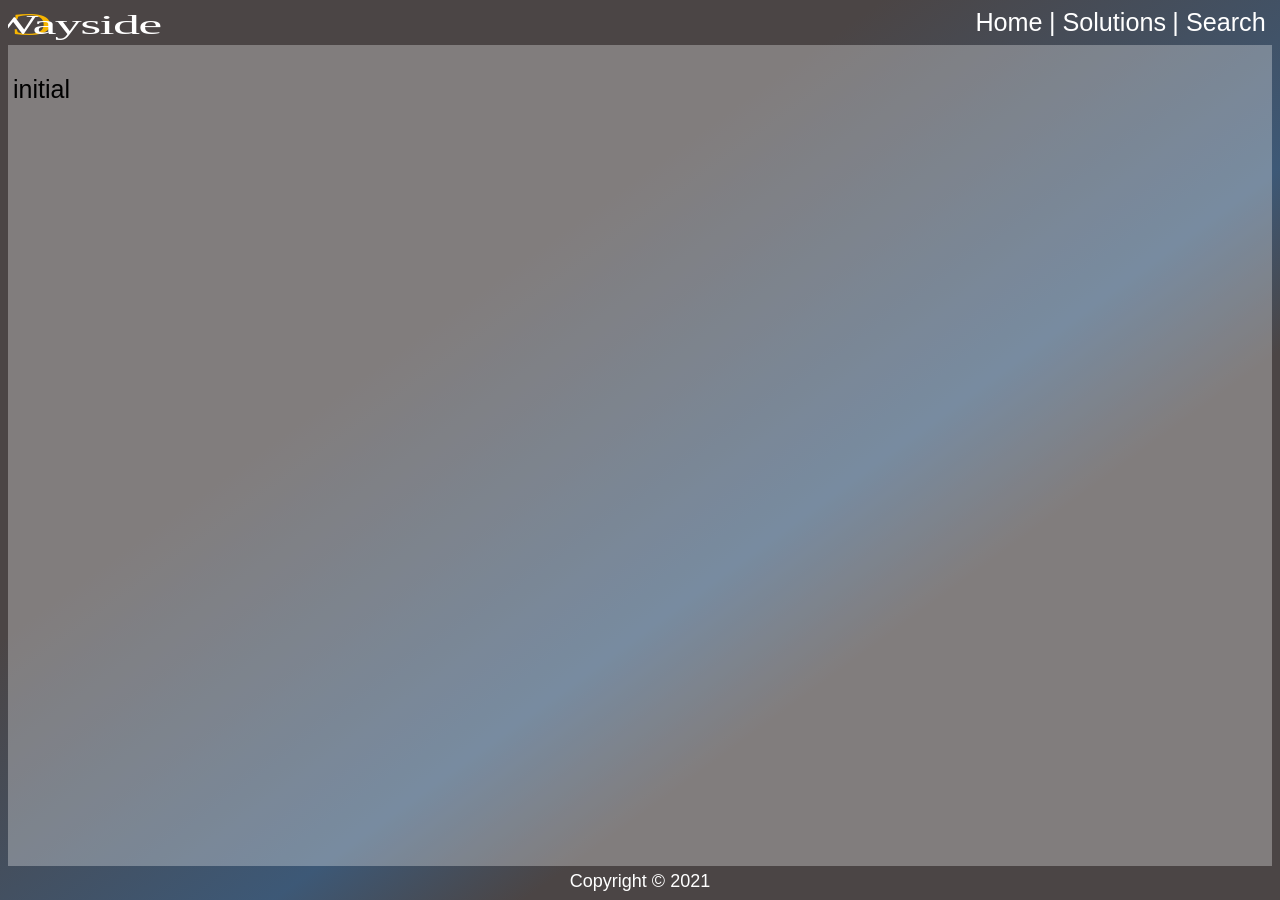
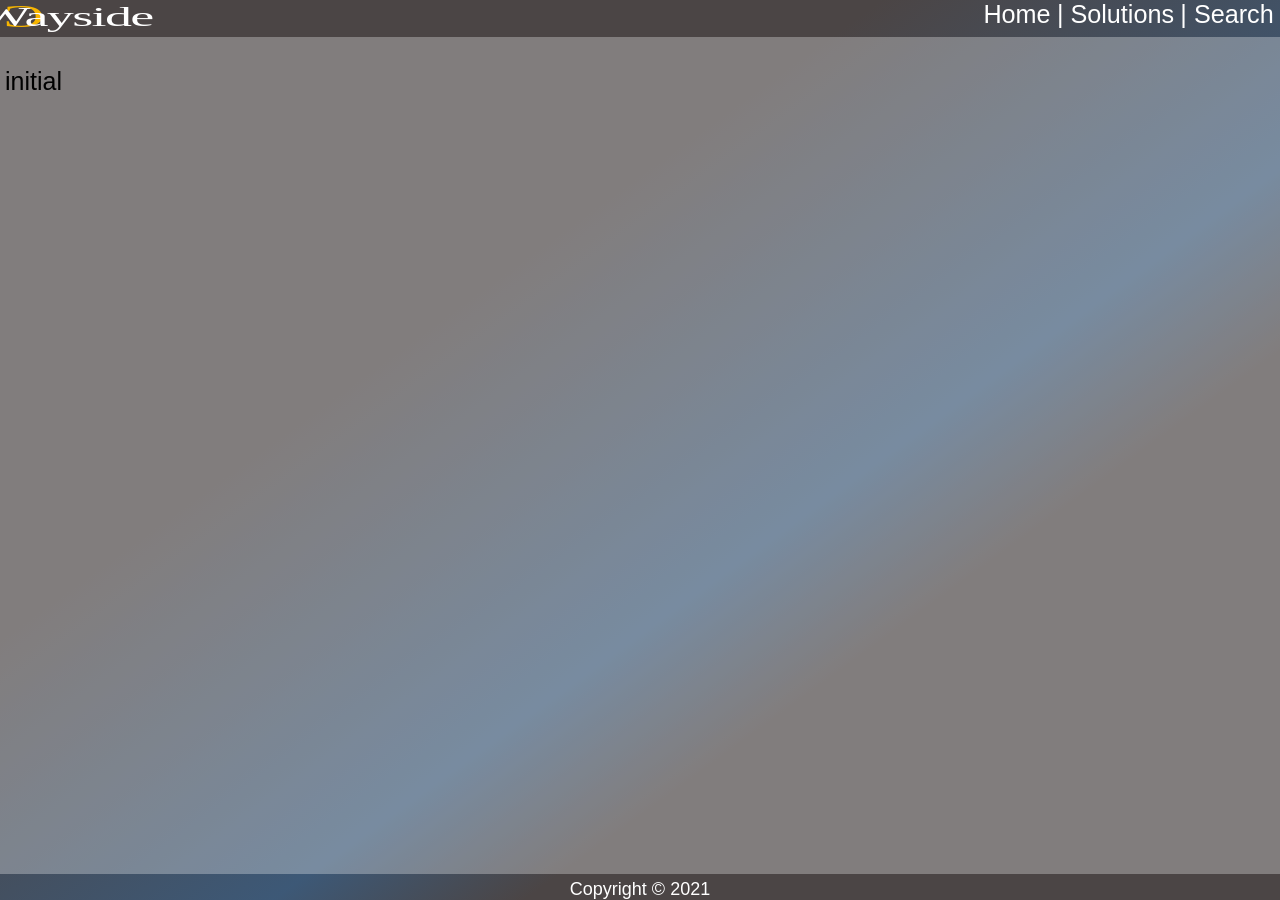
Before and after one commit to OpenWayside/openwayside.github.io, a Jekyll site: the page built from index.md, in a window 1280 px wide. Built offline with Jekyll 4.4.1, drawn with Linux system fonts in a browser that asks for light colours; some web fonts are replaced; our own code applies the rules of GitHub Pages for plain Markdown files.

Commit message:
normalize

```diff
--- a/_layouts/default.html
+++ b/_layouts/default.html
@@ -9,12 +9,12 @@
 		{% endif %}
 
 		<link rel="stylesheet" href="{{ "/assets/style.css" | relative_url }}">
+		<link rel="stylesheet" href="{{ "/assets/tipuesearch/css/normalize.css" | relative_url }}">
 		<link rel="stylesheet" href="https://fonts.cdnfonts.com/css/gill-sans-mt-condensed" >
 
 		{% include icons.html %}
 
 		{% if page.tipue_search_active or layout.tipue_search_active %}
-		<link rel="stylesheet" href="{{ "/assets/tipuesearch/css/normalize.css" | relative_url }}">
 		<script src="https://ajax.googleapis.com/ajax/libs/jquery/3.1.1/jquery.min.js"></script>
 		<script src="{{ "/assets/tipuesearch/tipuesearch_content.js" | relative_url }}"></script>
 		<link rel="stylesheet" href="{{ "/assets/tipuesearch/css/tipuesearch.css" | relative_url }}">
```
